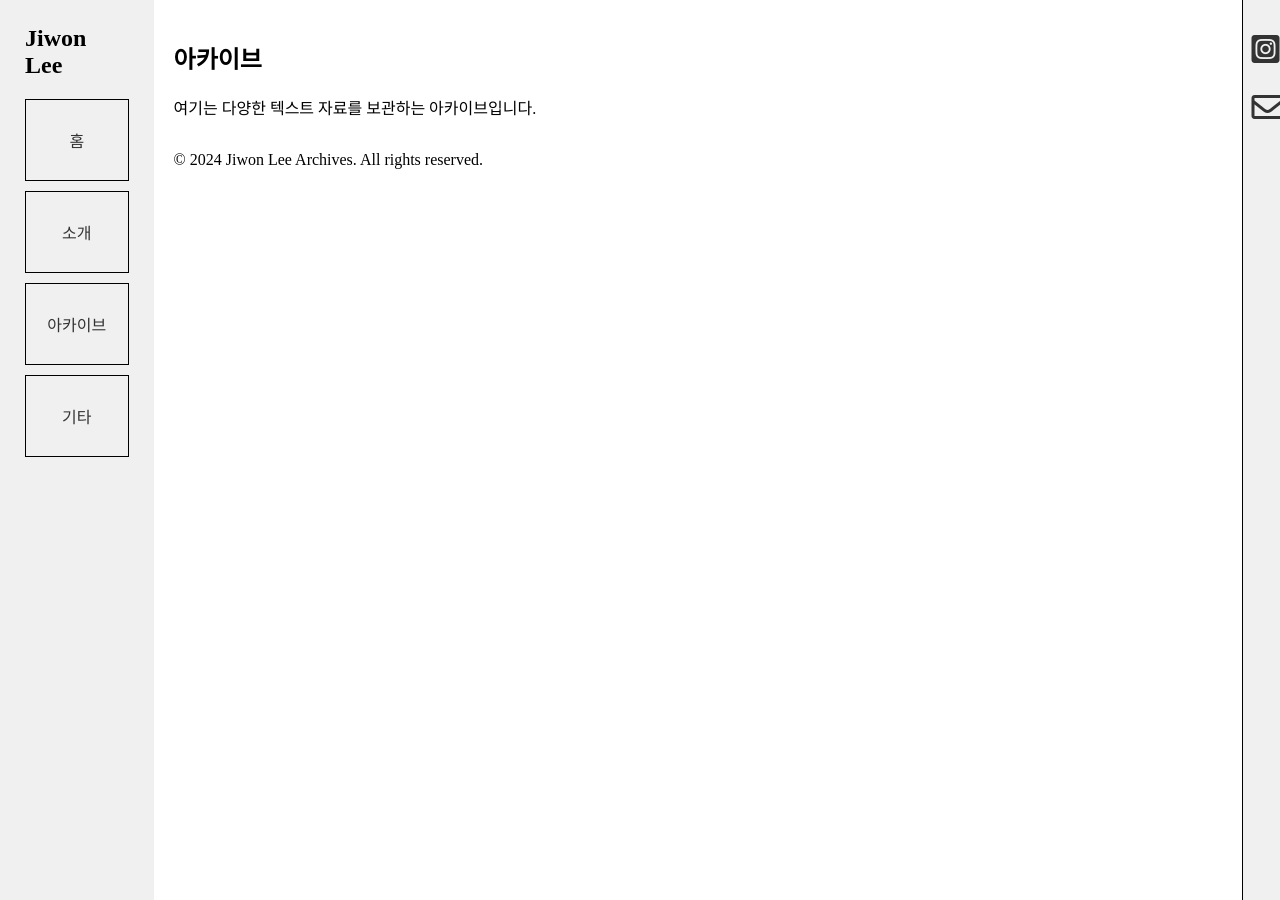
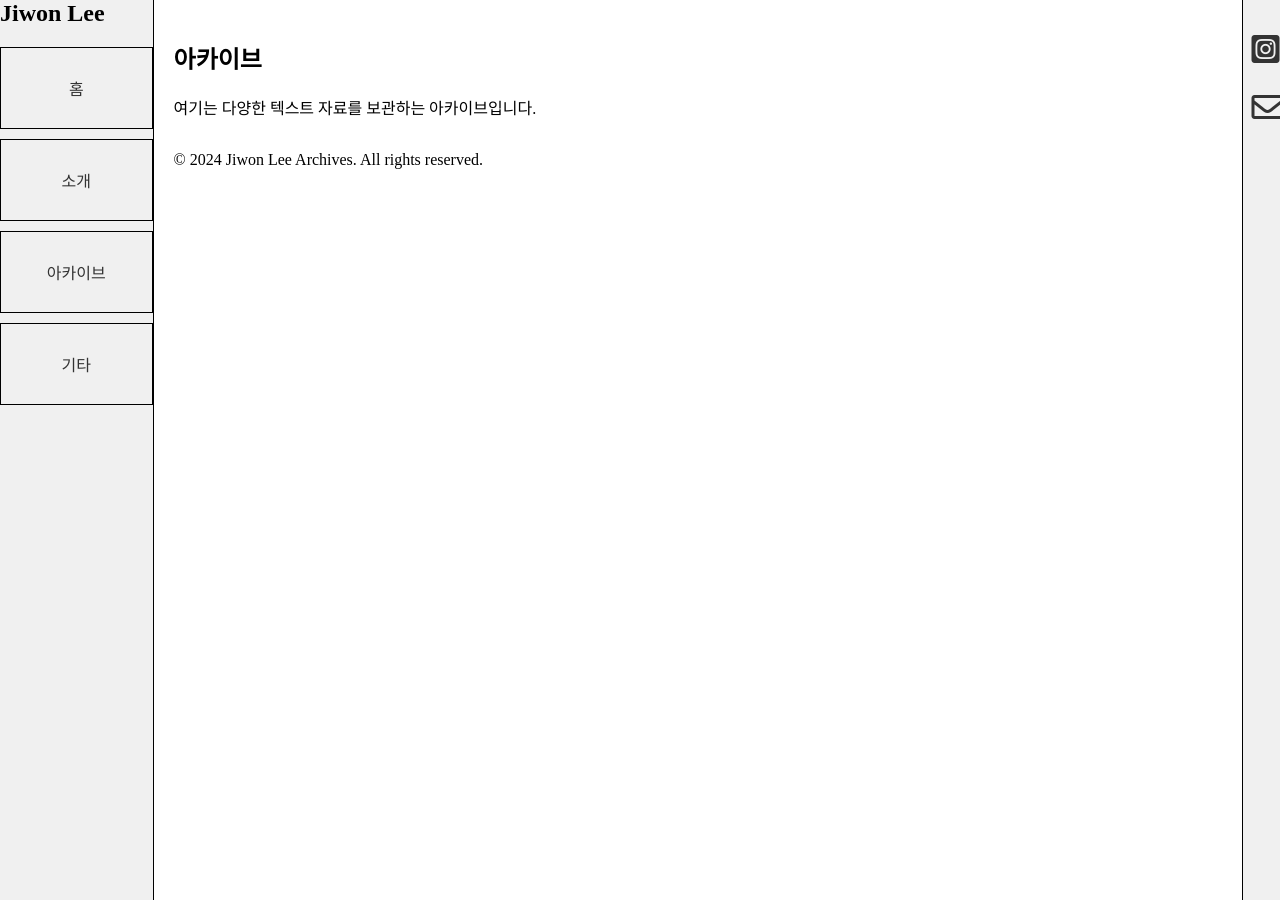
Before and after one commit to LfayeJ/archives, a Jekyll site: the page built from index.html, in a window 1280 px wide. Built offline with Jekyll 4.4.1, drawn with Linux system fonts in a browser that asks for light colours; some web fonts are replaced.

Commit message:
Update styles.css

```diff
--- a/assets/css/styles.css
+++ b/assets/css/styles.css
@@ -59,9 +59,8 @@ p {
 
 .side-menu {
   width: 12vw;
-  border_right: 1px solid black;
+  border-right: 1px solid black;
   box-sizing: border-box;
-  padding: 25px;
 }
 
 .additional-side-menu {
```
